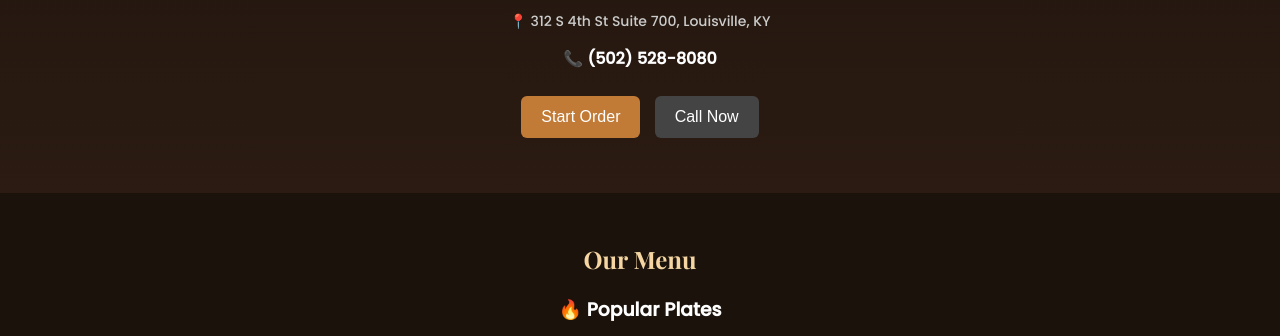
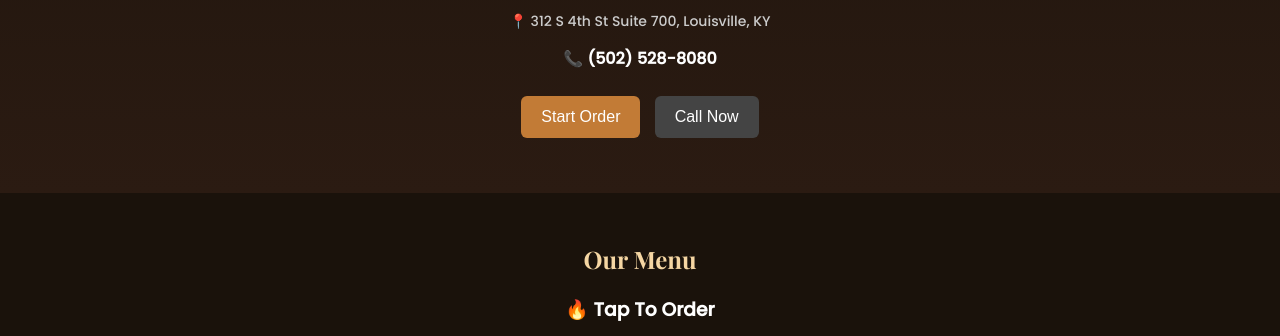
Before and after one commit to brianh18775-creator/temples-grace-page, a website: page index.html in a window 1280 px wide. Shown: the part 418-754 px from the top of the page. Drawn offline with nearby package versions, Linux system fonts and the light colour scheme.

Commit message:
added new name for popular plates to tap to order

```diff
--- a/index.html
+++ b/index.html
@@ -179,7 +179,7 @@ h1 {
 <!-- MENU -->
 <div class="section">
   <h2>Our Menu</h2>
-  <h3 style="text-align:center; margin-bottom:15px;">🔥 Popular Plates</h3>
+  <h3 style="text-align:center; margin-bottom:15px;">🔥 Tap To Order</h3>
 
 <div class="gallery" style="margin-bottom:25px;">
   <img src="images/food4.jpg" onclick="addItem('Rib Plate')">
```
